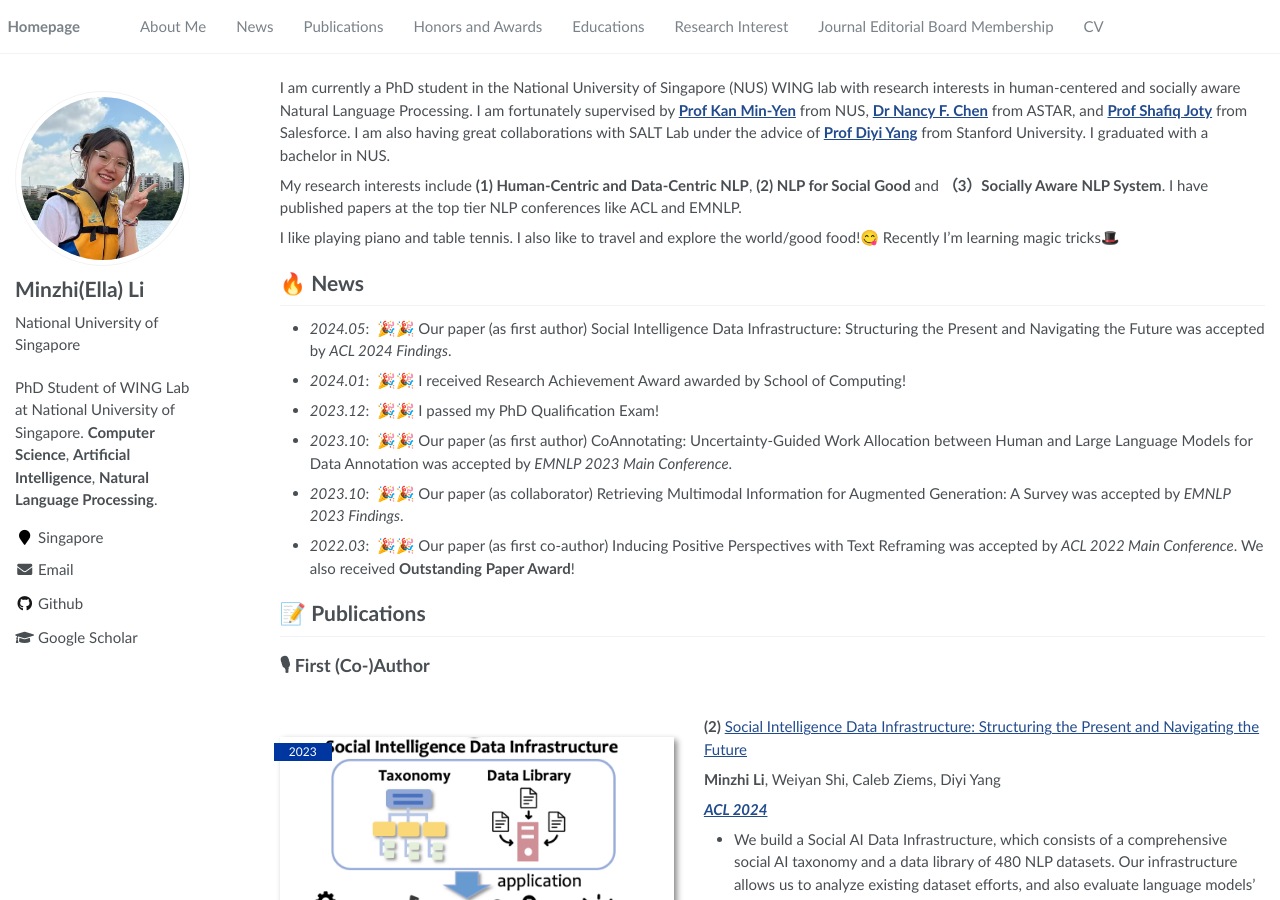
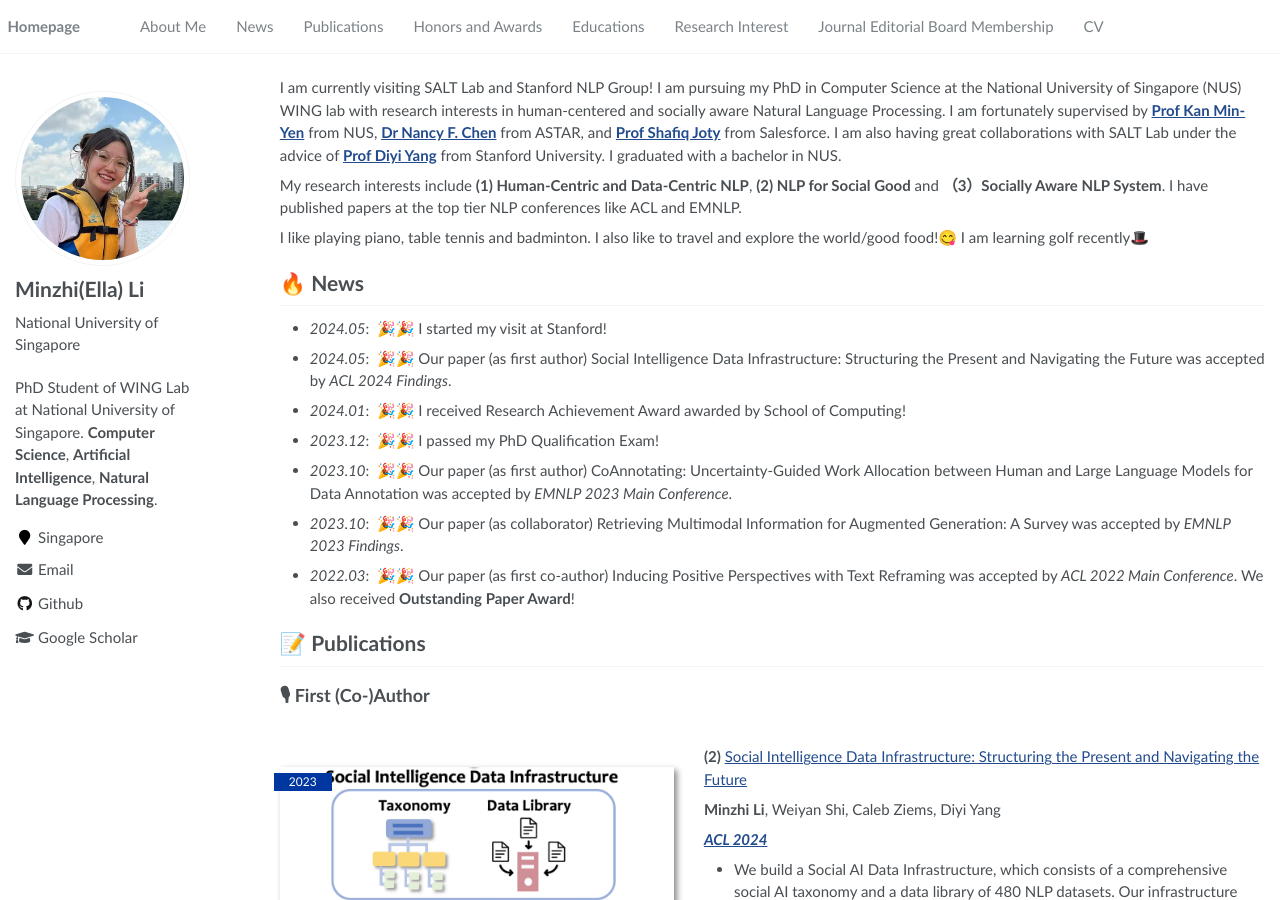
Before and after one commit to Yocodeyo/Yocodeyo.github.io, a Jekyll site: the page built from _pages/about.md, in a window 1280 px wide and 900 px high. Built offline with Jekyll 4.4.1, drawn with Linux system fonts in a browser that asks for light colours; a script that is not in the unit is left out.

Commit message:
Update about.md

```diff
--- a/_pages/about.md
+++ b/_pages/about.md
@@ -17,14 +17,15 @@ redirect_from:
 
 <span class='anchor' id='about-me'></span>
 
-I am currently a PhD student in the National University of Singapore (NUS) WING lab with research interests in human-centered and socially aware Natural Language Processing. I am fortunately supervised by [**Prof Kan Min-Yen**](https://www.comp.nus.edu.sg/~kanmy/) from NUS, [**Dr Nancy F. Chen**](https://www.a-star.edu.sg/i2r/i2r-profiles/nancychen) from ASTAR, and [**Prof Shafiq Joty**](https://raihanjoty.github.io/) from Salesforce. I am also having great collaborations with SALT Lab under the advice of [**Prof Diyi Yang**](https://cs.stanford.edu/~diyiy/) from Stanford University. I graduated with a bachelor in NUS.
+I am currently visiting SALT Lab and Stanford NLP Group! I am pursuing my PhD in Computer Science at the National University of Singapore (NUS) WING lab with research interests in human-centered and socially aware Natural Language Processing. I am fortunately supervised by [**Prof Kan Min-Yen**](https://www.comp.nus.edu.sg/~kanmy/) from NUS, [**Dr Nancy F. Chen**](https://www.a-star.edu.sg/i2r/i2r-profiles/nancychen) from ASTAR, and [**Prof Shafiq Joty**](https://raihanjoty.github.io/) from Salesforce. I am also having great collaborations with SALT Lab under the advice of [**Prof Diyi Yang**](https://cs.stanford.edu/~diyiy/) from Stanford University. I graduated with a bachelor in NUS.
 
 My research interests include **(1) Human-Centric and Data-Centric NLP**, **(2) NLP for Social Good** and **（3）Socially Aware NLP System**. I have published papers at the top tier NLP conferences like ACL and EMNLP.
 
-I like playing piano and table tennis. I also like to travel and explore the world/good food!😋 Recently I'm learning magic tricks🎩
+I like playing piano, table tennis and badminton. I also like to travel and explore the world/good food!😋 I am learning golf recently🎩
 
 
 # 🔥 News
+- *2024.05*: &nbsp;🎉🎉 I started my visit at Stanford!
 - *2024.05*: &nbsp;🎉🎉 Our paper (as first author) Social Intelligence Data Infrastructure: Structuring the Present and Navigating the Future was accepted by *ACL 2024 Findings*.
 - *2024.01*: &nbsp;🎉🎉 I received Research Achievement Award awarded by School of Computing!
 - *2023.12*: &nbsp;🎉🎉 I passed my PhD Qualification Exam!
```
